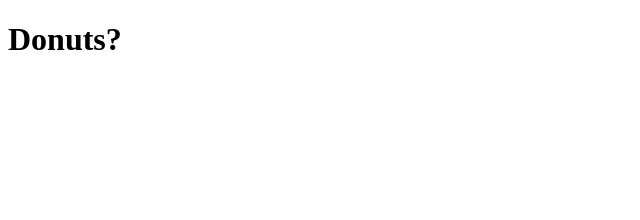
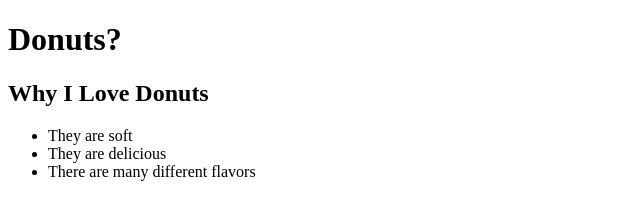
Before and after one commit to ktlnn/donuts, a plain HTML site: page index.html in a window 1280 px wide. Shown: the whole page, without its empty margins (0-640 px from the left). Drawn offline with Linux system fonts and the light colour scheme.

Commit message:
added reasons why i love donuts

```diff
--- a/index.html
+++ b/index.html
@@ -7,5 +7,11 @@
 </head>
 <body>
     <h1>Donuts?</h1>
+    <h2>Why I Love Donuts</h2>
+    <ul>
+        <li>They are soft</li>
+        <li>They are delicious</li>
+        <li>There are many different flavors</li>
+    </ul>
 </body>
 </html>
```
